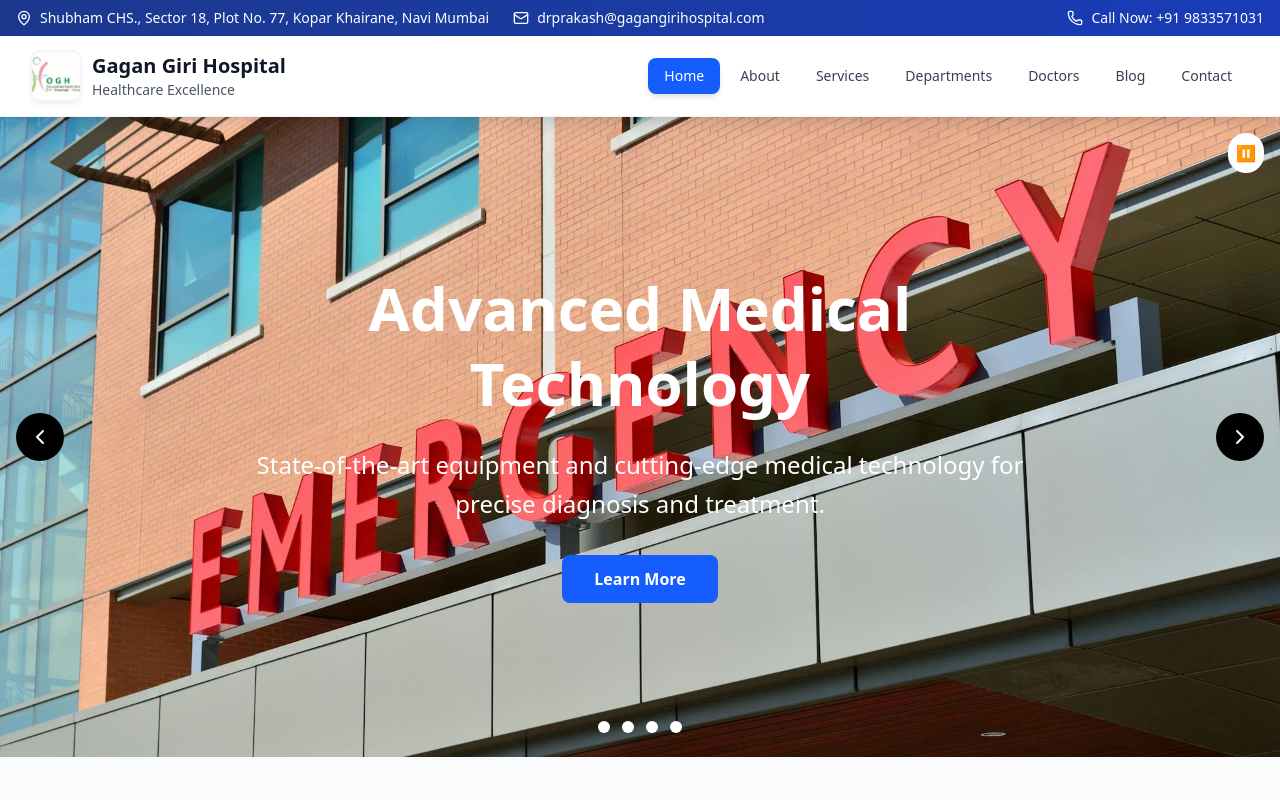
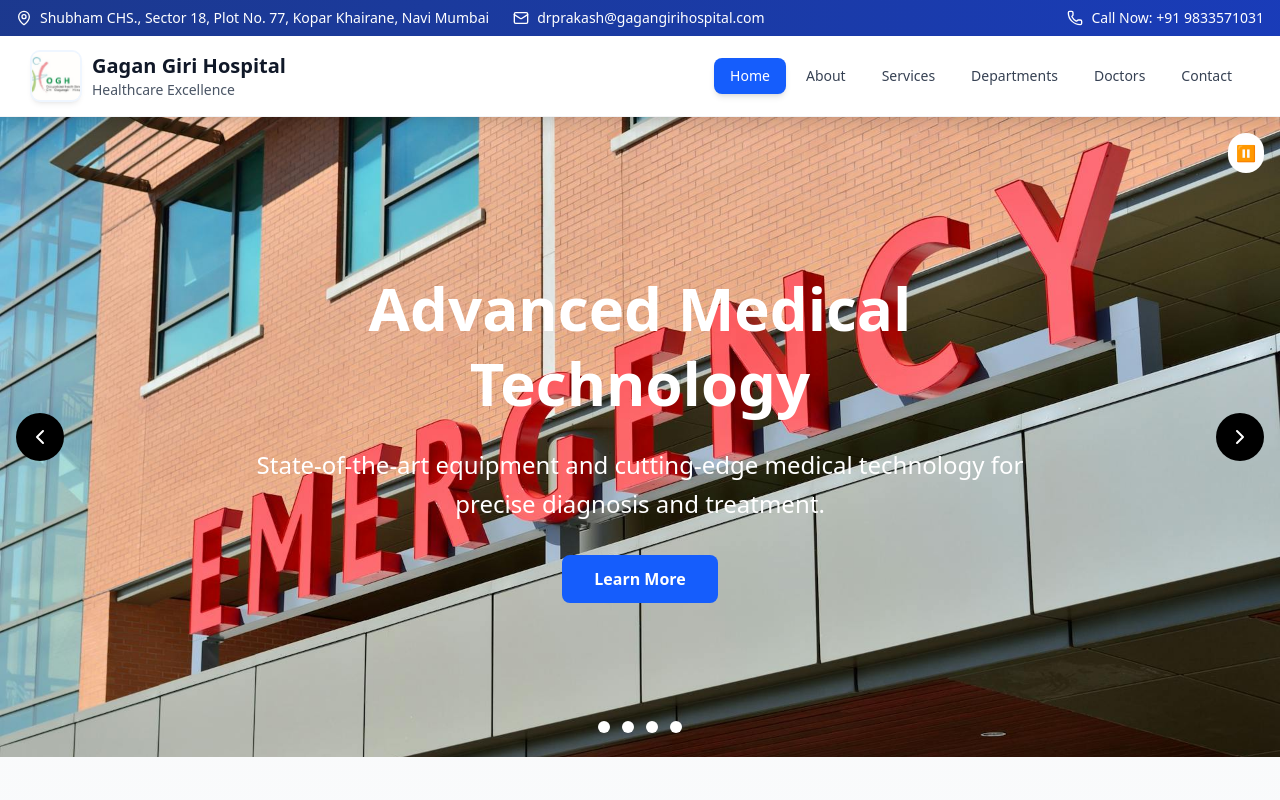
Before and after one commit to Nitish0777/ogh, a React app: page / in a window 1280 px wide. Shown: the top 800 px of the page. Built offline with nearby package versions, Linux system fonts and the light colour scheme; the HTML template or start-up script is replaced by a standard one.

Commit message:
fix: Remove 'Blog' navigation item from Header component

```diff
--- a/src/components/Header.jsx
+++ b/src/components/Header.jsx
@@ -15,7 +15,6 @@ const Header = () => {
     { name: 'Services', href: '/services' },
     { name: 'Departments', href: '/departments' },
     { name: 'Doctors', href: '/doctors' },
-    { name: 'Blog', href: '/blog' },
     { name: 'Contact', href: '/contact' }
   ];
 
```
